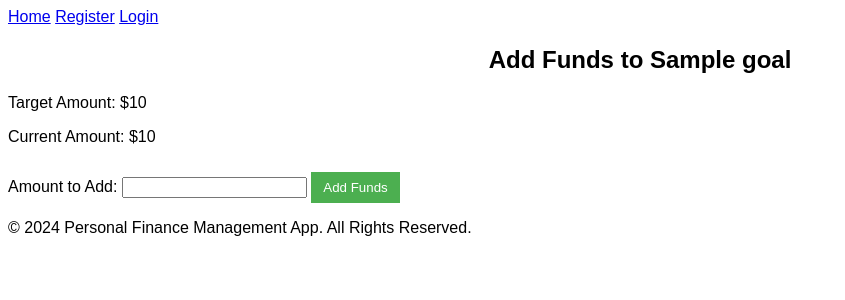
After one commit to Prones94/Budget4You, a Flask app: template templates/add_funds.html in a window 1280 px wide. The commit adds this page. Shown: the top 300 px of the page, without its empty margins (0-845 px from the left). Run offline with Flask 2, Linux system fonts and the light colour scheme; the template is opened without the code that fills it: most values are stand-ins (such as "Sample title", 1, 10 or a date in 2020).

Commit message:
included an add funds button to allow for progress bar to be updated after adding funds to goal amount

```diff
--- /dev/null
+++ b/templates/add_funds.html
@@ -0,0 +1,15 @@
+{% extends "base.html" %}
+
+{% block title %}Add Funds to Goal{% endblock %}
+
+{% block content %}
+  <h2>Add Funds to {{ goal['goal_name'] }}</h2>
+  <p>Target Amount: ${{ goal['target_amount'] }}</p>
+  <p>Current Amount: ${{ goal['current_amount'] }}</p>
+
+  <form action="{{ url_for('add_funds', goal_id=goal['id']) }}" method="POST">
+      <label for="amount">Amount to Add:</label>
+      <input type="number" name="amount" id="amount" step="0.01" required>
+      <button type="submit">Add Funds</button>
+  </form>
+{% endblock %}
--- a/templates/dashboard.html
+++ b/templates/dashboard.html
@@ -54,6 +54,7 @@
           <th>Target Amount</th>
           <th>Current Amount</th>
           <th>Progress</th>
+          <th>Actions</th>
         </tr>
       </thead>
       <tbody>
@@ -68,6 +69,9 @@
                 <div class="progress-bar" style="width: {{progress | round(2) }}%;"></div>
               </div>
               {{ progress | round(2) }}
+            </td>
+            <td>
+              <a href="{{ url_for('add_funds', goal_id=goal['id']) }}">Add Funds</a>
             </td>
           </tr>
         {% endfor %}
```
